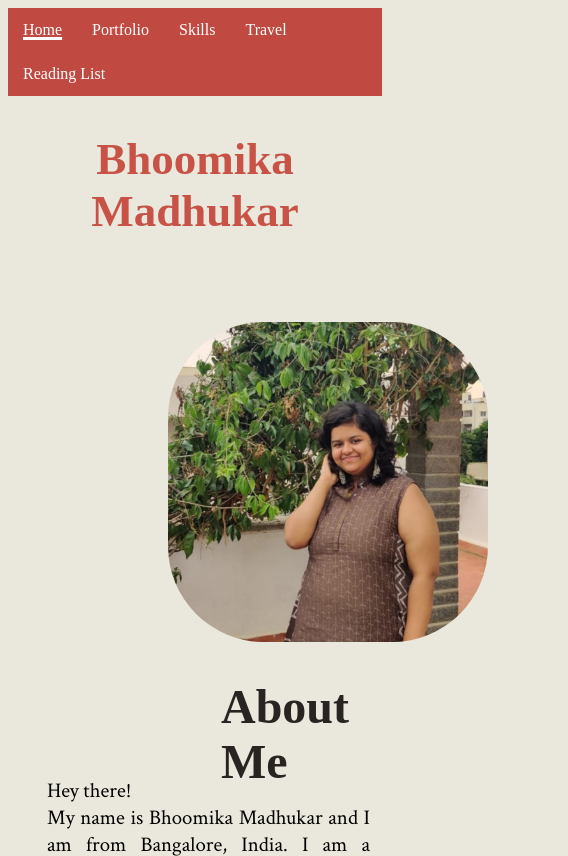
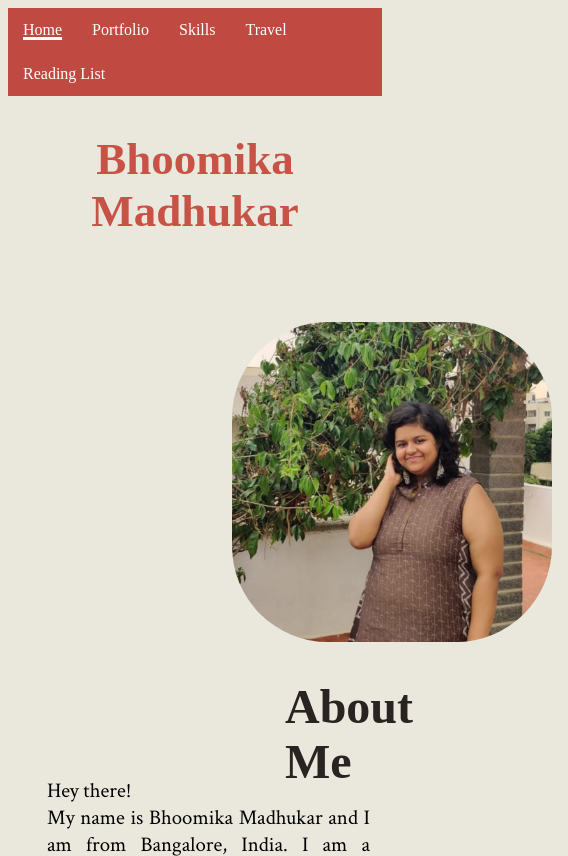
Before and after one commit to bhoomikamadhukar/PersonalWebsite, a website: page index.html in a window 390 px wide. Shown: the top 856 px of the page, 568 px wide, since content can reach past the window. Drawn offline with nearby package versions, Linux system fonts and the light colour scheme.

Commit message:
Make media query changes

```diff
--- a/css/landing.css
+++ b/css/landing.css
@@ -116,7 +116,7 @@ body{
         text-align: center;
     }
     .nav-bar{
-        flex-direction: column;
+        flex-direction: row;
     }
     .about h1{
         margin-top: 23rem;
@@ -136,11 +136,11 @@ body{
     }
     .photo img{
       flex: 1;
-      width: 20rem;
-      height:20rem;
+      width: 10rem;
+      height:10rem;
       border-radius: 30%;
       margin-right: 1rem;
-      margin-left: 5.5rem;
+      margin-left: 4rem;
 
     }
     .photo{
@@ -163,7 +163,7 @@ body{
         margin-top: 22rem;
         position: absolute;
         flex-direction: initial;
-        margin-left: 10rem;
+        margin-left: 14rem;
     }
     .about p{
         flex-direction: initial;
@@ -181,7 +181,7 @@ body{
       height:20rem;
       border-radius: 30%;
       margin-right: 1rem;
-      margin-left: 10rem;
+      margin-left: 14rem;
 
     }
     .photo{
```
